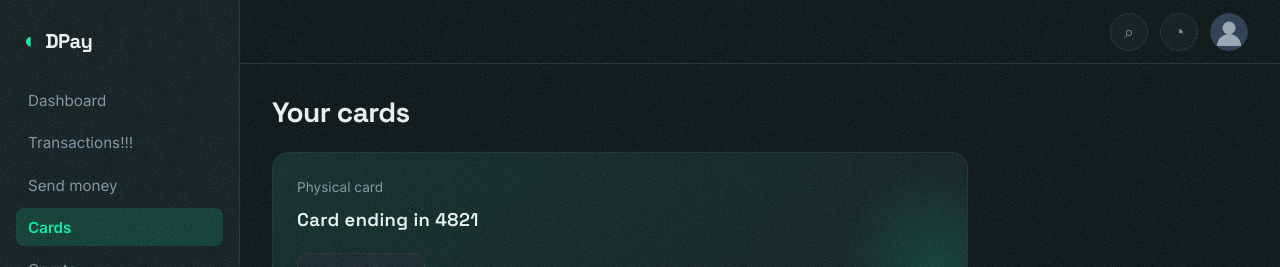
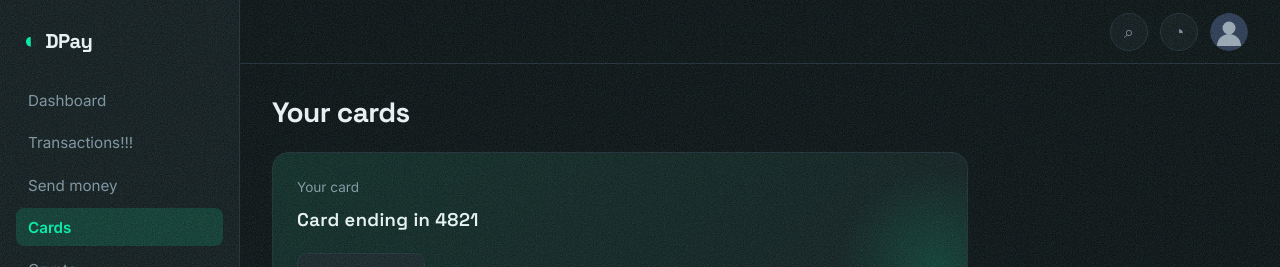
Before and after one commit to quinnkeast/test-project-for-proto, a React (Vite) app: page / in a window 1280 px wide. Both pictures are taken after a click on the button "Cards". Shown: the top 267 px of the page. Built offline with nearby package versions, Linux system fonts and the light colour scheme.

Commit message:
update label

```diff
--- a/src/features/cards/Cards.tsx
+++ b/src/features/cards/Cards.tsx
@@ -10,7 +10,7 @@ function Cards() {
 
       <section className="card-stack">
         <article className="payment-card">
-          <span className="payment-card-type">Physical card</span>
+          <span className="payment-card-type">Your card</span>
           <span className="payment-card-number">Card ending in 4821</span>
           <Button
             variant="secondary"
```
